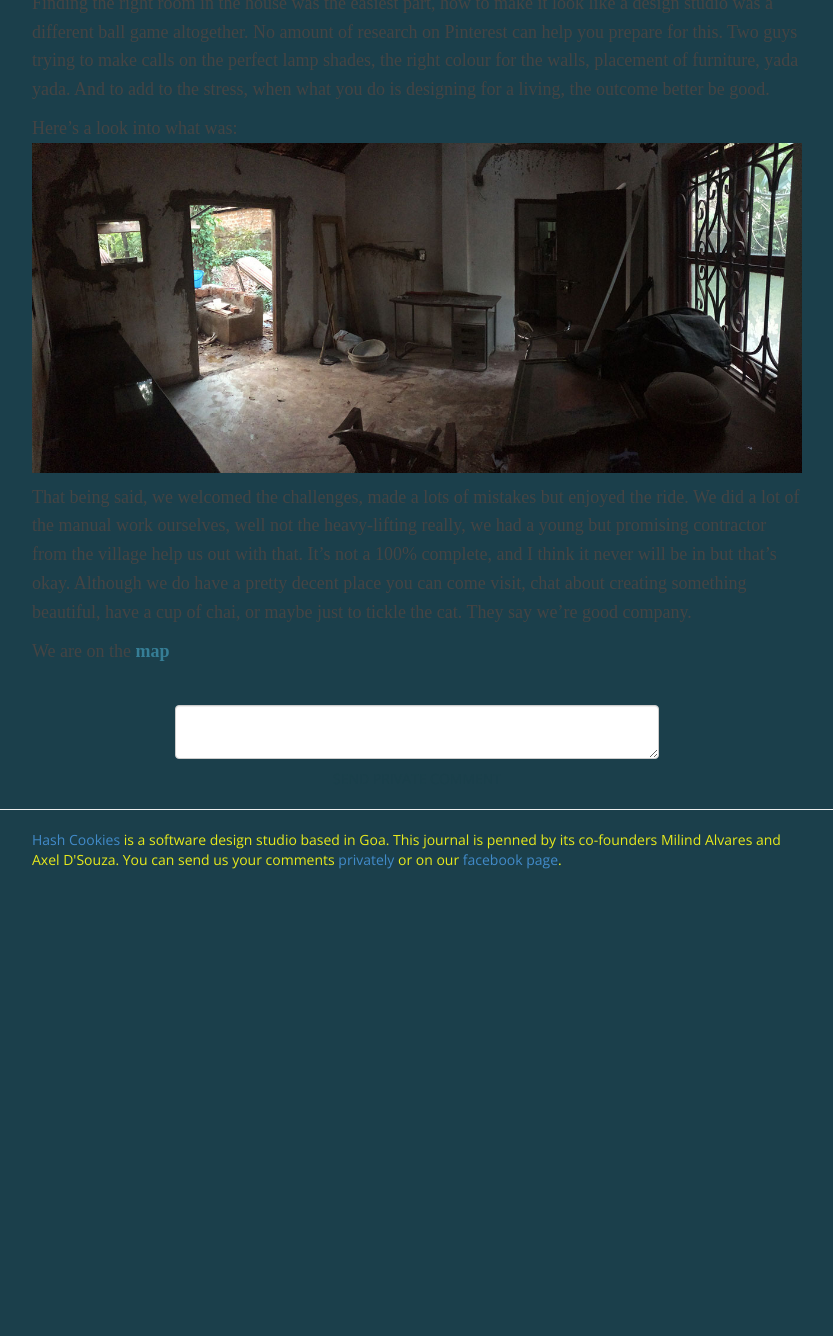
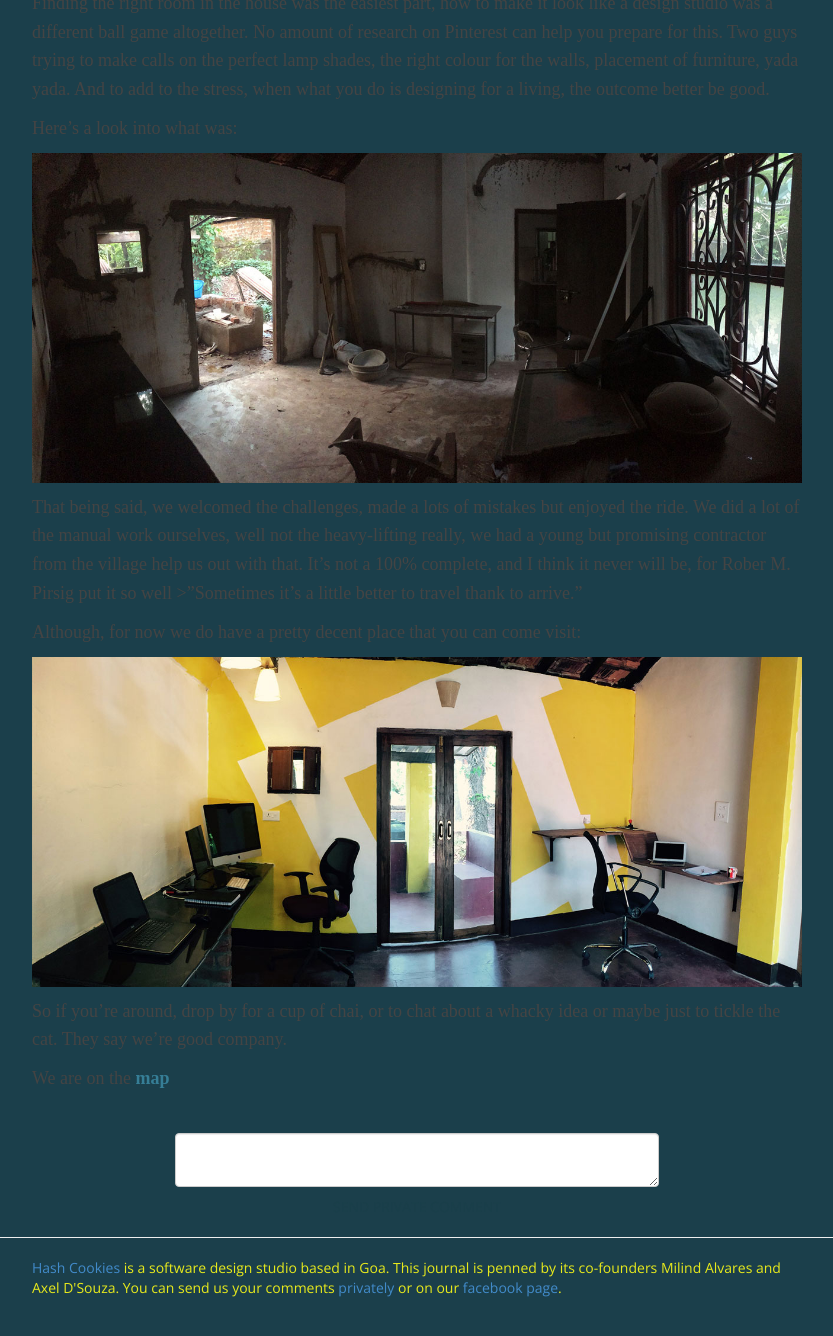
Before and after one commit to HashCookies/hashcookies.github.io, a Jekyll site: the page built from _posts/2015-03-26-big-yellow-hash.markdown, in a window 1280 px wide and 1400 px high, scrolled down 335 px. Shown: the top 1336 px of the window, without its empty margins (223-1056 px from the left). Built offline with Jekyll 4.4.1, drawn with Linux system fonts in a browser that asks for light colours; nearby versions of some CDN libraries; comment, search, counter and statistics services are not loaded; before the commit the page ends 1307 px from its top, so only the background shows below that.

Commit message:
Editing blog post

```diff
--- a/_posts/2015-03-26-big-yellow-hash.markdown
+++ b/_posts/2015-03-26-big-yellow-hash.markdown
@@ -11,8 +11,15 @@ After being scattered all over the Alvares’ house for nearly two years, we got
 Finding the right room in the house was the easiest part, how to make it look like a design studio was a different ball game altogether. No amount of research on Pinterest can help you prepare for this. Two guys trying to make calls on the perfect lamp shades, the right colour for the walls, placement of furniture, yada yada. And to add to the stress, when what you do is designing for a living, the outcome better be good.
 
 Here's a look into what was:
+
 ![Before pic of the studio]({{ site.http://hashcooki.es/ }}/assets/images/hashcookies-studio-before.jpg)
 
-That being said, we welcomed the challenges, made a lots of mistakes but enjoyed the ride. We did a lot of the manual work ourselves, well not the heavy-lifting really, we had a young but promising contractor from the village help us out with that. It’s not a 100% complete, and I think it never will be in but that’s okay. Although we do have a pretty decent place you can come visit, chat about creating something beautiful,  have a cup of chai, or maybe just to tickle the cat. They say we’re good company.
+That being said, we welcomed the challenges, made a lots of mistakes but enjoyed the ride. We did a lot of the manual work ourselves, well not the heavy-lifting really, we had a young but promising contractor from the village help us out with that. It’s not a 100% complete, and I think it never will be, for Rober M. Pirsig put it so well >"Sometimes it's a little better to travel thank to arrive."
 
-We are on the [**map**](https://www.google.co.in/maps/place/Hash+Cookies/@15.567541,73.782771,18z/data=!3m1!4b1!4m2!3m1!1s0x0000000000000000:0xee3ecec85417a514)
+Although, for now we do have a pretty decent place that you can come visit:
+
+![After pic of the studio]({{ site.http://hashcooki.es/ }}/assets/images/hashcookies-studio-after.jpg)
+
+So if you're around, drop by for a cup of chai, or to chat about a whacky idea or maybe just to tickle the cat. They say we’re good company.
+
+We are on the  [**map**](https://www.google.co.in/maps/place/Hash+Cookies/@15.567541,73.782771,18z/data=!3m1!4b1!4m2!3m1!1s0x0000000000000000:0xee3ecec85417a514)
```
